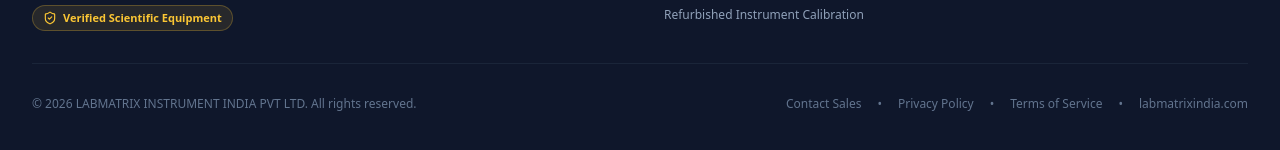
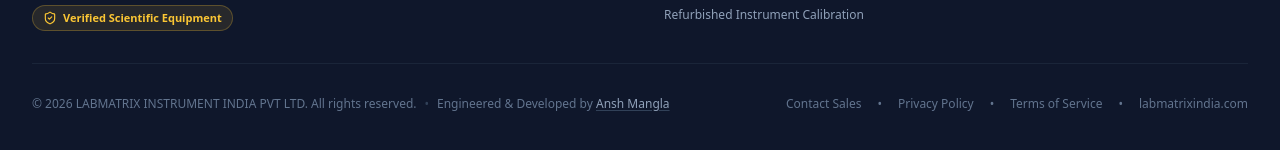
Before and after one commit to anshmangla/labmatrix_market, a Next.js app: page / in a window 1280 px wide. Shown: the part 2617-2767 px from the top of the page. Built offline with nearby package versions, Linux system fonts and the light colour scheme; no server answers; the database is empty; what @vercel/functions would draw is missing.

Commit message:
feat(footer): add developer attribution link for Ansh Mangla

```diff
--- a/src/components/layout/Footer.tsx
+++ b/src/components/layout/Footer.tsx
@@ -198,11 +198,25 @@ export default function Footer() {
         </div>
 
         {/* Bottom Bar */}
-        <div className="pt-8 mt-8 border-t border-slate-800/80 flex flex-col sm:flex-row items-center justify-between gap-3 text-xs text-slate-500">
-          <p>
-            &copy; {new Date().getFullYear()} LABMATRIX INSTRUMENT INDIA PVT LTD. All rights reserved.
-          </p>
-          <div className="flex items-center space-x-4">
+        <div className="pt-8 mt-8 border-t border-slate-800/80 flex flex-col md:flex-row items-center justify-between gap-3 text-xs text-slate-500">
+          <div className="flex flex-col sm:flex-row items-center gap-1 sm:gap-2 text-center sm:text-left">
+            <p>
+              &copy; {new Date().getFullYear()} LABMATRIX INSTRUMENT INDIA PVT LTD. All rights reserved.
+            </p>
+            <span className="hidden sm:inline text-slate-700">•</span>
+            <p>
+              Engineered &amp; Developed by{" "}
+              <a
+                href="https://anshmangla.vercel.app/"
+                target="_blank"
+                rel="noopener noreferrer"
+                className="font-medium text-slate-400 hover:text-brand-gold transition-colors underline decoration-slate-700 underline-offset-2"
+              >
+                Ansh Mangla
+              </a>
+            </p>
+          </div>
+          <div className="flex flex-wrap justify-center items-center gap-x-4 gap-y-1">
             <Link href="/contact" className="hover:text-slate-400 transition-colors">
               Contact Sales
             </Link>
```
